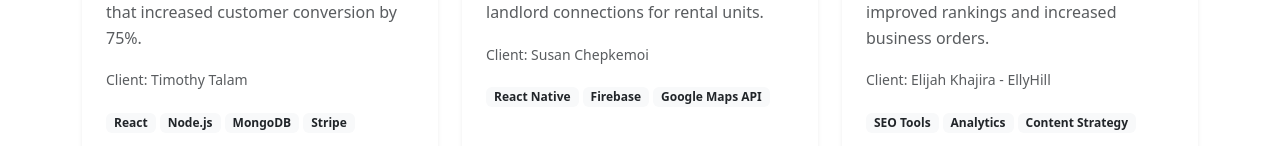
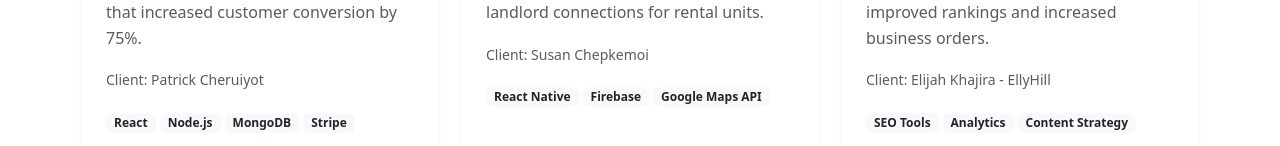
Before and after one commit to tricrck/Nerdware, a React (Vite) app: page /portfolio in a window 1280 px wide. Shown: the part 806-952 px from the top of the page. Built offline with nearby package versions, Linux system fonts and the light colour scheme.

Commit message:
Cloudkids link

```diff
--- a/src/pages/Portfolio.jsx
+++ b/src/pages/Portfolio.jsx
@@ -11,10 +11,10 @@ const Portfolio = () => {
       title: 'E-commerce Platform',
       category: 'web',
       description: 'A comprehensive e-commerce solution that increased customer conversion by 75%.',
-      client: 'Timothy Talam',
+      client: 'Patrick Cheruiyot',
       technologies: ['React', 'Node.js', 'MongoDB', 'Stripe'],
       image: 'https://raw.githubusercontent.com/nerdwareke/Nerdware-Website/refs/heads/main/media/images/valpo_graduate.png',
-      link: 'https://github.com/nerdwareke'
+      link: 'https://money-manager-frontend.onrender.com/'
     },
     {
       id: 2,
@@ -54,7 +54,7 @@ const Portfolio = () => {
       client: 'Nerdware Initiative',
       technologies: ['React', 'Django', 'PostgreSQL', 'AWS'],
       image: 'https://raw.githubusercontent.com/nerdwareke/Nerdware-Website/refs/heads/main/media/images/valpo_graduate.png',
-      link: 'https://github.com/nerdwareke'
+      link: 'https://cloudkids.netlify.app/'
     },
     {
       id: 6,
```
